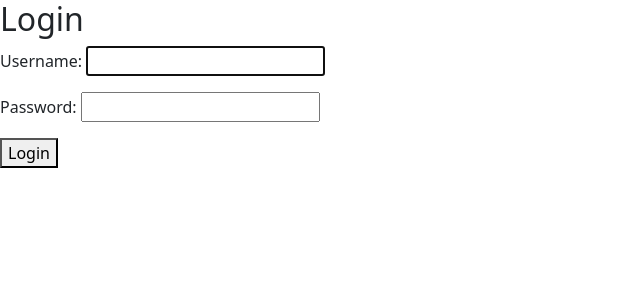
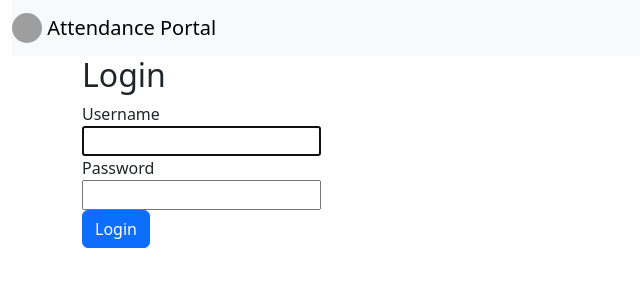
Before and after one commit to Senthilsk10/Attendance-Portal, a Django app: page /Users/login/ in a window 1280 px wide. Shown: the top 300 px of the page, without its empty margins (0-640 px from the left). Run offline with Django 4.2, Linux system fonts and the light colour scheme; some libraries are stand-ins or nearby versions; grey boxes are pictures that could not be loaded.

Commit message:
added navbar ith some decent style
we have added the navbar with and without the login for specific page as our ui pdf,

```diff
--- a/src/attendanceportal/templates/base.html
+++ b/src/attendanceportal/templates/base.html
@@ -18,7 +18,15 @@
     {% bootstrap_javascript %}
 </head>
 <body>
-    <div id="content">
+    <div class = "container-fluid">
+            <nav class="navbar  navbar-light bg-light">
+                <a class="navbar-brand" href="#">
+                  <img src="https://github.com/Senthilsk10/Attendance-Portal/blob/main/Attendance%20portal.png?raw=true" width="30" height="30" class="d-inline-block align-top rounded-circle" alt="">
+                  Attendance Portal
+                </a>
+                {% block login %} {% endblock %}
+
+              </nav>
         {% block content %}{% endblock %}
     </div>
 
--- a/src/attendanceportal/templates/registration/login.html
+++ b/src/attendanceportal/templates/registration/login.html
@@ -1,12 +1,26 @@
-<!-- templates/registration/login.html -->
-
 {% extends 'base.html' %}
 
 {% block content %}
-  <h2>Login</h2>
-  <form method="post" action="{% url 'login' %}">
-    {% csrf_token %}
-    {{ form.as_p }}
-    <button type="submit">Login</button>
-  </form>
+    <div class = "container">
+      <h2>Login</h2>
+      <form method="post" action="{% url 'login' %}" class = "form mx-auto my auto">
+          {% csrf_token %}
+
+          <div class="form-group">
+              <label for="id_username">Username</label>
+          </div>
+          <div class="form-group">
+              {{ form.username }}
+          </div>
+
+          <div class="form-group">
+              <label for="id_password">Password</label>
+          </div>
+          <div class="form-group">
+              {{ form.password }}
+          </div>
+
+          <button type="submit" class="btn btn-primary">Login</button>
+      </form>
+    </div>
 {% endblock %}
```
Also changed, not shown: src/attendanceportal/templates/welcome.html (+7 -3 lines), src/attendanceportal/db.sqlite3, src/attendanceportal/user/admin.py (line endings or trailing spaces).
